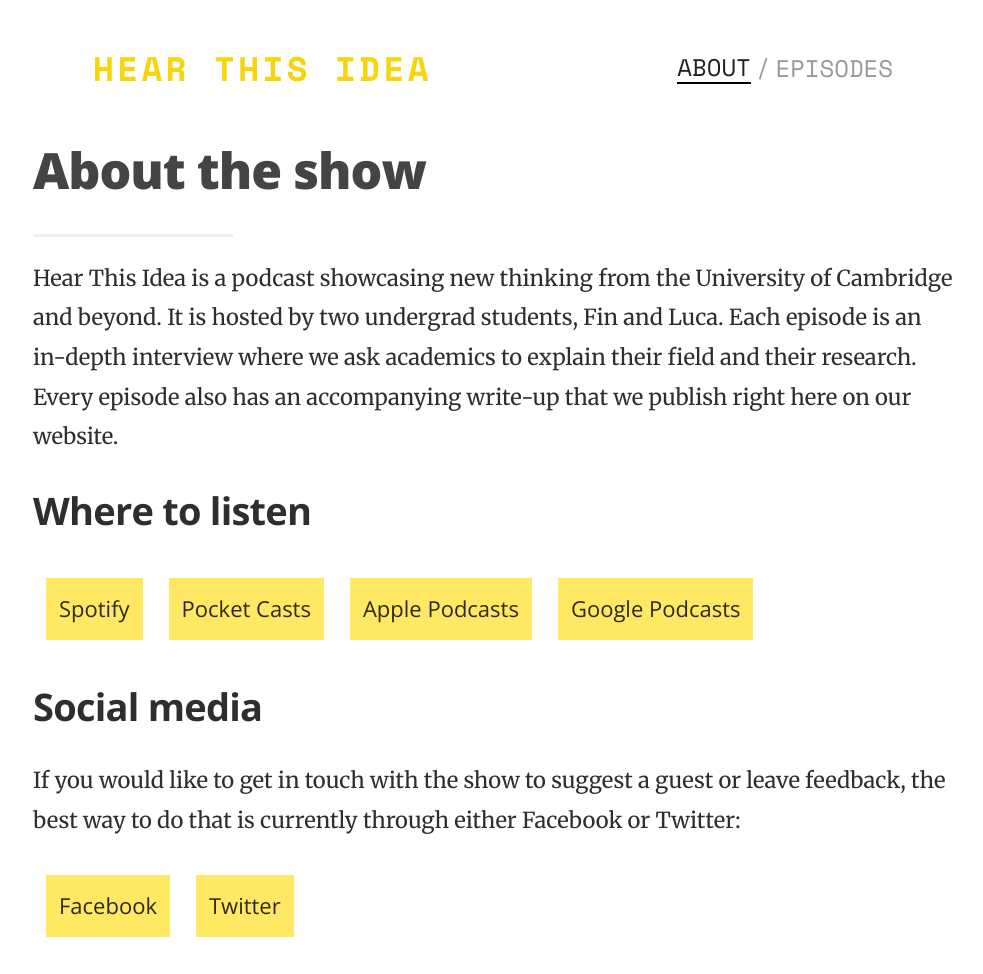
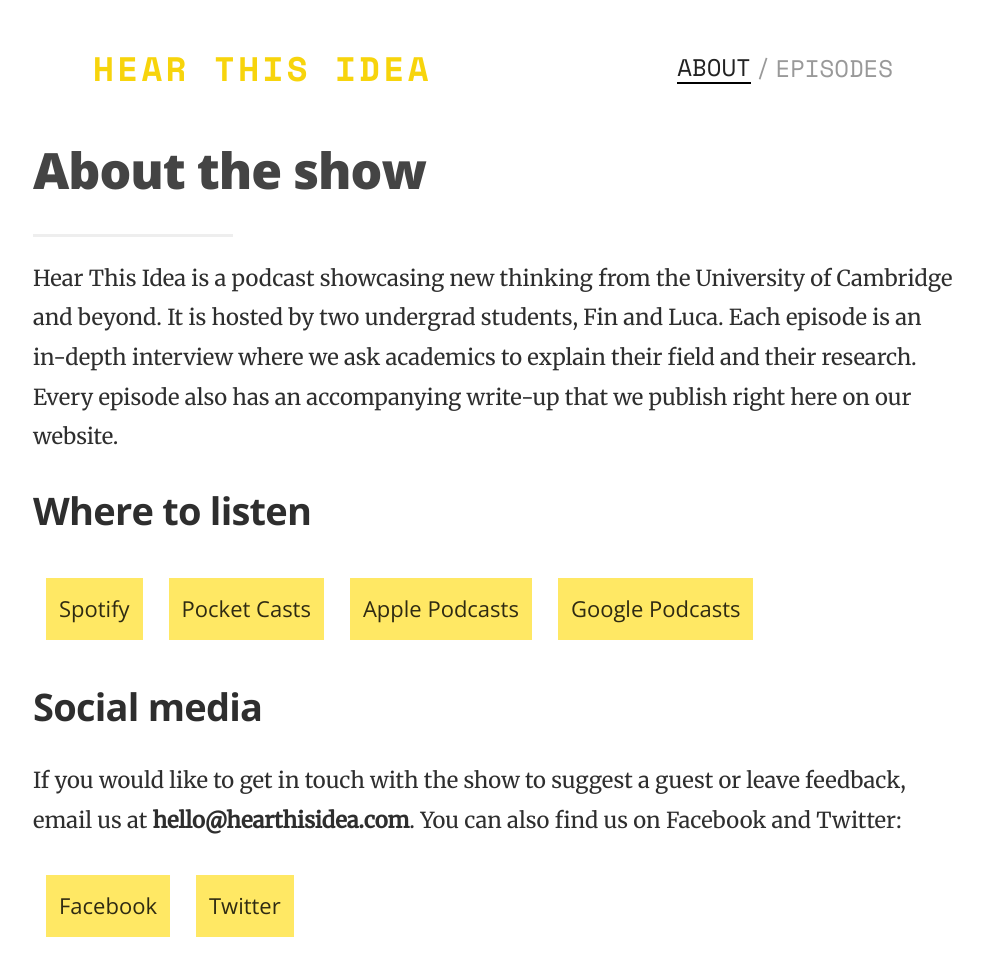
Before and after one commit to finmoorhouse/hearthisidea.com, a Gatsby site: page / in a window 1280 px wide. Shown: the whole page, without its empty margins (147-1130 px from the left). Built offline with nearby package versions, Linux system fonts and the light colour scheme; Gatsby itself is replaced by a stand-in of ours; a web font is replaced by a local one.

Commit message:
Added email to home page.

```diff
--- a/src/pages/index.js
+++ b/src/pages/index.js
@@ -20,7 +20,7 @@ const IndexPage = () => (
       <a className='listen' href="https://podcasts.google.com/?feed=aHR0cHM6Ly9waW5lY2FzdC5jb20vZmVlZC9oZWFyLXRoaXMtaWRlYQ" target="_blank">Google Podcasts</a>
       </div>
       <h2>Social media</h2>
-      <p className="introduction">If you would like to get in touch with the show to suggest a guest or leave feedback, the best way to do that is currently through either Facebook or Twitter:</p>
+      <p className="introduction">If you would like to get in touch with the show to suggest a guest or leave feedback, email us at <span className='obfuscate'>moc.aedisi<span></span>htraeh@olleh</span>. You can also find us on Facebook and Twitter:</p>
       <div className = 'listen-container'>
       <a className='listen' href="https://www.facebook.com/hearthisidea" target="_blank">Facebook</a>
       <a className='listen' href="https://twitter.com/hearthisidea" target="_blank">Twitter</a>
--- a/src/styles/layout.css
+++ b/src/styles/layout.css
@@ -179,6 +179,11 @@ background:none;
   font-family: "Space Mono";
   color:#999;
 }
+.obfuscate{
+  unicode-bidi: bidi-override;
+  direction: rtl;
+  font-weight: bold;
+}
 .back{
 text-decoration: none;
 font-family: "Open Sans";
```
